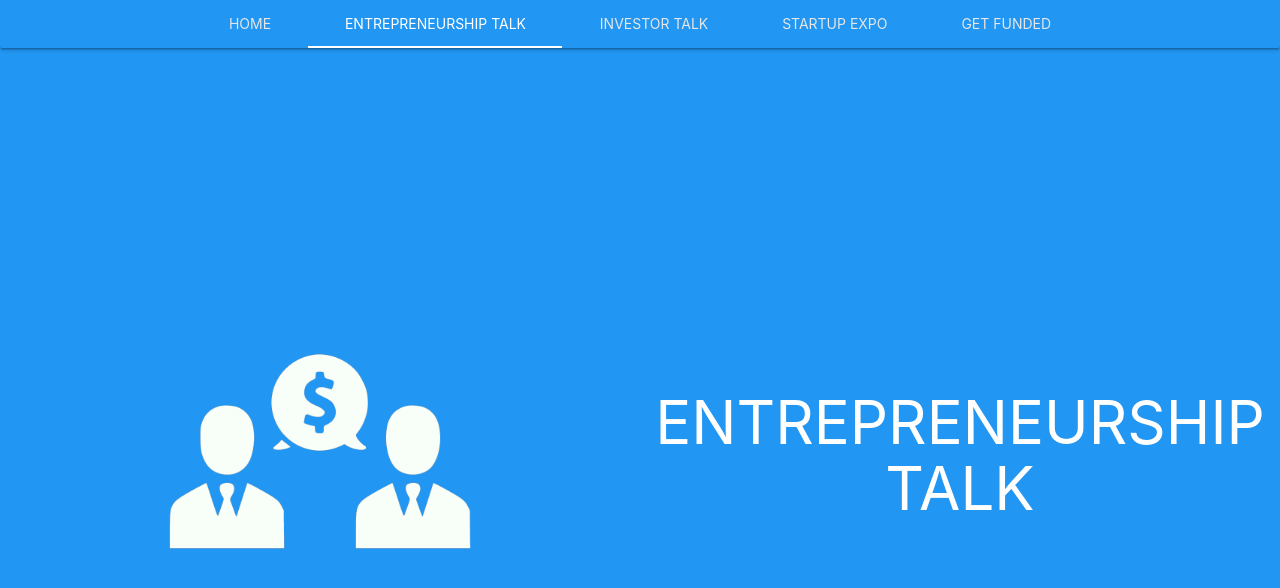
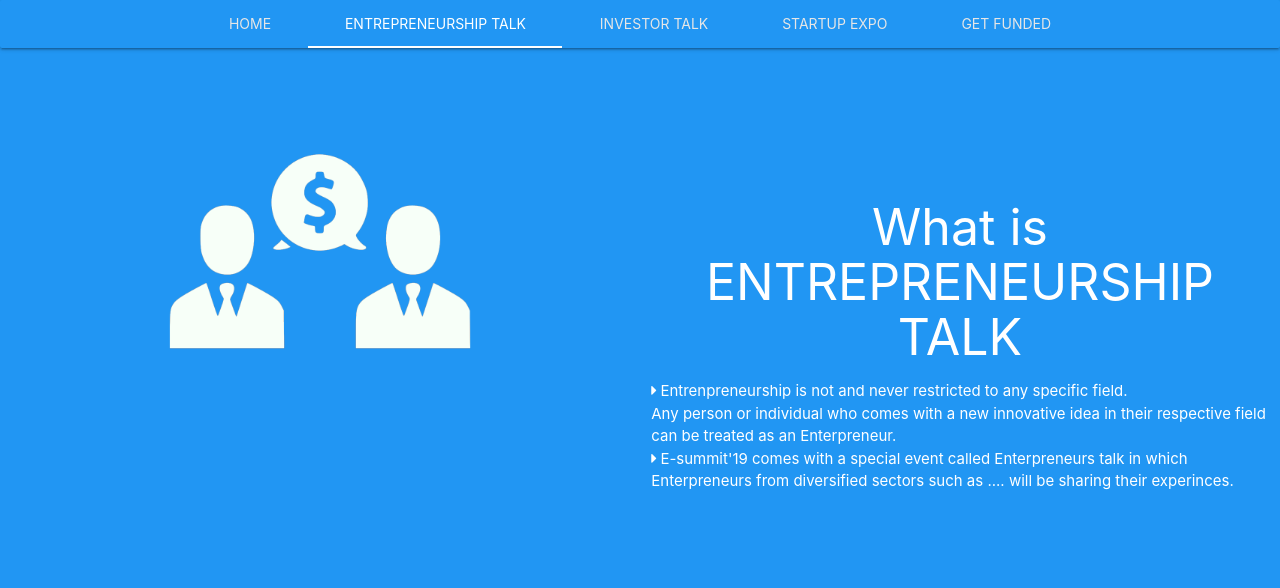
Before and after one commit to FinFO-app/emphasisO.com, a Jekyll site: the page esummit.html, which Jekyll copies as it is, in a window 1280 px wide and 900 px high. Shown: the top 588 px of the window. Built offline with Jekyll 4.4.1, drawn with Linux system fonts in a browser that asks for light colours; some of the changed text lies outside the part shown.

Commit message:
card image changed

```diff
--- a/_data/esummit.yml
+++ b/_data/esummit.yml
@@ -3,7 +3,7 @@
   link: esummit.html#entrepreneurship_talk
 
 - name: INVESTOR TALK
-  image: invester_talk.jpg
+  image: invester_talk1.png
   link: esummit.html#investor_talk
 
 - name: GET FUNDED
--- a/esummit.html
+++ b/esummit.html
@@ -15,7 +15,7 @@
 .tabs .tab a.active { color:#fff; }
 .tabs .indicator { background-color:#fff; }
 .green-text{ color: #417505 !important;font-size:30px }
-.home_title{font-size:60px}
+.home_title{font-size:50px}
 .home_img{height:400px;margin-left:auto;margin-right:auto;}
 @media screen and (max-width: 600px) {
 .home_title{font-size:30px}
@@ -47,11 +47,20 @@
 <div class="  animated fadeInUp">
     <div class="blue" id="entrepreneurship_talk" style="z-index:0">
         <div class="row hide-on-small-and-down">
-            <div class="col s12 l6 m6 center-hv center" style="height:100%">
+            <div class="col s12 l6 m6 center" style="height:100%;margin-top:50px">
                 <img src="assets/images/entrepreneurship_talk.png?" class="home_img">
             </div>
-            <div class="col s12 l6 m6 white-text center-hv" style="height:100%">
-                <h4 class="home_title center">ENTREPRENEURSHIP TALK</h4>
+            <div class="col s12 l6 m6 white-text" style="height:100%">
+                <h4 class="home_title center" style="margin-top:200px">What is ENTREPRENEURSHIP TALK</h4>
+                <ul>
+                	<li>
+                    	<i class='fas fa-caret-right'></i> Entrenpreneurship is not and never restricted to any specific field. <br>Any person
+or individual who comes with a new innovative idea in their respective field can be
+treated as an Enterpreneur.</li>
+                	<li><i class='fas fa-caret-right'></i> E-summit'19 comes with a special event called Enterpreneurs talk in which Enterpreneurs
+from diversified sectors such as ....  will be sharing their experinces.</li>
+
+            	</ul>
             </div>
         </div>
         <div class="row show-on-small " style="display:none">
@@ -60,16 +69,10 @@
 
             </div>
             <div class="col s12 l6 m6 white-text center-hv">
-                <h4 class="home_title center">ENTREPRENEURSHIP TALK</h4>
-            </div>
-        </div>
-
-    	<div id="content1" class="center white">
-        	<div class="container"  style="padding:15px">
-            	<h5><b>What is ENTREPRENEURSHIP TALK</b></h5>
+                <h4 class="home_title center" style="">What is ENTREPRENEURSHIP TALK</h4>
                 <ul>
                 	<li>
-                    	<i class='fas fa-caret-right'></i> Entrenpreneurship is not and never restricted to any specific field. Any person
+                    	<i class='fas fa-caret-right'></i> Entrenpreneurship is not and never restricted to any specific field. <br>Any person
 or individual who comes with a new innovative idea in their respective field can be
 treated as an Enterpreneur.</li>
                 	<li><i class='fas fa-caret-right'></i> E-summit'19 comes with a special event called Enterpreneurs talk in which Enterpreneurs
@@ -78,8 +81,15 @@
             	</ul>
             </div>
         </div>
+
+    	<div id="content1" class="center white">
+        	<div class="container"  style="padding:15px">
+
+        	</div>
+    	</div>
         <div id="content2" class="row white ">
         <div class="container" >
+        	<div id="slide_11">
                 <div class="col s12 l4 m4 " style="margin-top:15px">
                     <div class="card">
                         <img src="assets/images/Kunwer-Sachdev.png" style="width:100%">
@@ -89,6 +99,20 @@
                     <div>
                     <p><h3>Mr. Kunwer Sachdeva</h3><h5>Founder, SuKam inverters</h5></p>
                     <p>The Solar Man of India, Kunwer Sachdeva the founder of India's leading power solutions company - Su-Kam® Power Systems, is one of the greatest innovator, marketer, motivational speaker and visionary entrepreneur of our times.</p>
+                    </div>
+                </div>
+            </div>
+            <div id="slide_12">
+                <div class="col s12 l4 m4 " style="margin-top:15px">
+                    <div class="card">
+                        <img src="assets/images/Kunwer-Sachdev.png" style="width:100%">
+                    </div>
+                </div>
+                <div class="col s12 l8 m8">
+                    <div>
+                    <p><h3>Mr. Kunwer Sachdeva</h3><h5>Founder, SuKam inverters</h5></p>
+                    <p>The Solar Man of India, Kunwer Sachdeva the founder of India's leading power solutions company - Su-Kam® Power Systems, is one of the greatest innovator, marketer, motivational speaker and visionary entrepreneur of our times.</p>
+                    </div>
                 </div>
             </div>
         </div>
```
Also changed, not shown: assets/images/entrepreneurship_talk (2).jpg (deleted), assets/images/entrepreneurship_talk.jpg, assets/images/entrepreneurship_talk1.jpg (added), assets/images/get_funded1.jpg (added), assets/images/hassan.jpg (deleted), assets/images/invester_talk1.jpg (renamed from assets/images/invester_talk.jpg), assets/images/investor_talk1.png (added), assets/images/startup_expo.jpg, assets/images/startup_expo1.jpg (added), 1 other file. Lines whose indentation alone changed are shown as unchanged.
